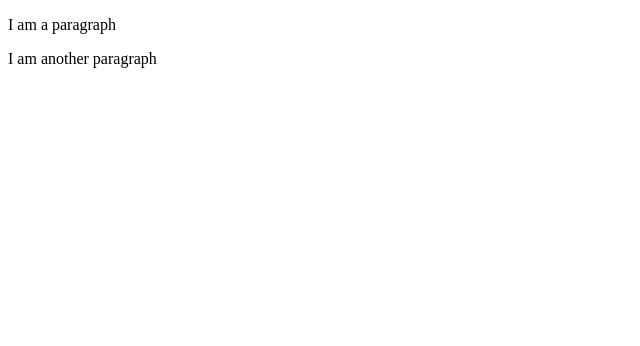
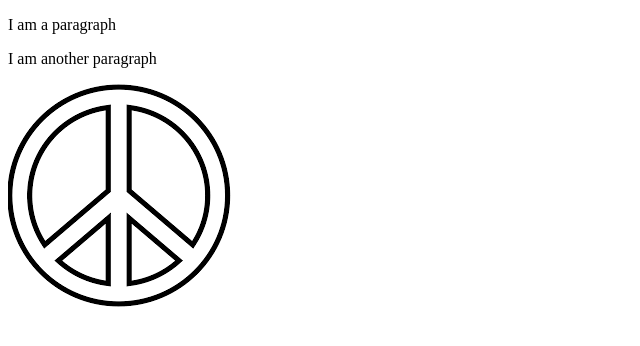
Before and after one commit to karlyphillips/project-1, a plain HTML site: page index.html in a window 1280 px wide. Shown: the whole page, without its empty margins (0-640 px from the left). Drawn offline with Linux system fonts and the light colour scheme.

Commit message:
added image

```diff
--- a/index.html
+++ b/index.html
@@ -7,5 +7,6 @@
     <body>
         <p>I am a paragraph</p>
         <p>I am another paragraph</p>
+        <img src="images/peace sign.png" alt="peacesign"/>
     </body>
 </html>
```
Also changed, not shown: images/peace sign.png (added), 1 other file.
